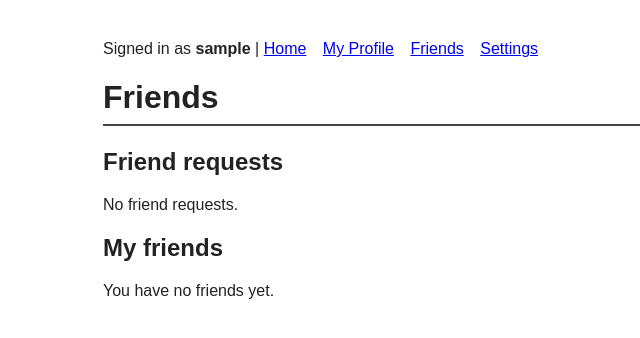
After one commit to 6710615169/BoardWipe, a Django app: page /profile/friends/ in a window 1280 px wide. The commit adds this page. Shown: the top 338 px of the page, without its empty margins (217-857 px from the left). Run offline with Django 5.2, Linux system fonts and the light colour scheme; the visitor is signed in with stand-in values (Sample User, id 1); data comes from the database, SQL or seed files in the repository.

Commit message:
feat(accounts): friend requests and friend list (US-05)

```diff
--- a/src/accounts/admin.py
+++ b/src/accounts/admin.py
@@ -1,5 +1,6 @@
 from django.contrib import admin
 from django.contrib.auth.admin import UserAdmin
-from .models import User
+from .models import FriendRequest, User
 
 admin.site.register(User, UserAdmin)
+admin.site.register(FriendRequest)
--- a/src/accounts/models.py
+++ b/src/accounts/models.py
@@ -47,6 +47,7 @@ class User(AbstractUser):
         blank=True,
         help_text="Upload a profile picture for your account.",
     )
+    friends = models.ManyToManyField('self', blank=True)
 
     def get_display_name(self):
         """Return display_name if set, otherwise fall back to username."""
@@ -58,3 +59,19 @@ class User(AbstractUser):
 
     def __str__(self):
         return self.username
+
+
+class FriendRequest(models.Model):
+    """A pending friend request. Deleted once accepted or declined."""
+
+    from_user = models.ForeignKey(User, on_delete=models.CASCADE, related_name='sent_friend_requests')
+    to_user = models.ForeignKey(User, on_delete=models.CASCADE, related_name='received_friend_requests')
+    created_at = models.DateTimeField(auto_now_add=True)
+
+    class Meta:
+        constraints = [
+            models.UniqueConstraint(fields=['from_user', 'to_user'], name='unique_friend_request'),
+        ]
+
+    def __str__(self):
+        return f'{self.from_user} -> {self.to_user}'
--- a/src/accounts/templates/accounts/base.html
+++ b/src/accounts/templates/accounts/base.html
@@ -35,6 +35,7 @@
             Signed in as <strong>{{ user.username }}</strong> |
             <a href="{% url 'accounts:home' %}">Home</a>
             <a href="{% url 'accounts:profile' %}">My Profile</a>
+            <a href="{% url 'accounts:friends' %}">Friends</a>
             <a href="{% url 'accounts:profile_settings' %}">Settings</a>
         {% else %}
             <a href="{% url 'accounts:home' %}">Home</a>
--- /dev/null
+++ b/src/accounts/templates/accounts/friends.html
@@ -0,0 +1,41 @@
+{% extends "accounts/base.html" %}
+
+{% block title %}Friends{% endblock %}
+
+{% block content %}
+<h1>Friends</h1>
+
+<h2>Friend requests</h2>
+{% for friend_request in incoming_requests %}
+    <div>
+        {{ friend_request.from_user.get_display_name }} ({{ friend_request.from_user.username }})
+        <form method="post" action="{% url 'accounts:accept_friend_request' friend_request.from_user.username %}" style="display:inline">
+            {% csrf_token %}<button type="submit">Accept</button>
+        </form>
+        <form method="post" action="{% url 'accounts:decline_friend_request' friend_request.from_user.username %}" style="display:inline">
+            {% csrf_token %}<button type="submit">Decline</button>
+        </form>
+    </div>
+{% empty %}
+    <p>No friend requests.</p>
+{% endfor %}
+
+<h2>My friends</h2>
+{% for friend in friends %}
+    <div>
+        {{ friend.get_display_name }} ({{ friend.username }})
+        <form method="post" action="{% url 'accounts:remove_friend' friend.username %}" style="display:inline">
+            {% csrf_token %}<button type="submit">Remove</button>
+        </form>
+    </div>
+{% empty %}
+    <p>You have no friends yet.</p>
+{% endfor %}
+
+{% if outgoing_requests %}
+    <h2>Sent requests</h2>
+    {% for friend_request in outgoing_requests %}
+        <p>{{ friend_request.to_user.get_display_name }} ({{ friend_request.to_user.username }}) - pending</p>
+    {% endfor %}
+{% endif %}
+{% endblock %}
--- a/src/accounts/urls.py
+++ b/src/accounts/urls.py
@@ -11,4 +11,9 @@ urlpatterns = [
     path('register/', views.register_view, name='register'),
     path('profile/', views.profile_view, name='profile'),
     path('profile/settings/', views.profile_settings_view, name='profile_settings'),
+    path('profile/friends/', views.friends_view, name='friends'),
+    path('profile/friends/request/<str:username>/', views.send_friend_request, name='send_friend_request'),
+    path('profile/friends/accept/<str:username>/', views.accept_friend_request, name='accept_friend_request'),
+    path('profile/friends/decline/<str:username>/', views.decline_friend_request, name='decline_friend_request'),
+    path('profile/friends/remove/<str:username>/', views.remove_friend, name='remove_friend'),
 ]
--- a/src/accounts/views.py
+++ b/src/accounts/views.py
@@ -3,11 +3,12 @@ from django.contrib import messages
 from django.contrib.auth import login, logout, update_session_auth_hash
 from django.contrib.auth.decorators import login_required
 from django.contrib.auth.forms import AuthenticationForm, PasswordChangeForm
-from django.shortcuts import redirect, render
+from django.shortcuts import get_object_or_404, redirect, render
 from django.utils.http import url_has_allowed_host_and_scheme
 from django.views.decorators.http import require_POST
 
 from .forms import ProfileForm, RegisterForm
+from .models import FriendRequest, User
 
 
 def home(request):
@@ -107,3 +108,67 @@ def profile_settings_view(request):
         form = PasswordChangeForm(user=request.user)
 
     return render(request, 'accounts/profile_settings.html', {'form': form})
+
+
+@login_required
+def friends_view(request):
+    """List the user's friends and their pending friend requests."""
+    context = {
+        'friends': request.user.friends.all(),
+        'incoming_requests': request.user.received_friend_requests.select_related('from_user'),
+        'outgoing_requests': request.user.sent_friend_requests.select_related('to_user'),
+    }
+    return render(request, 'accounts/friends.html', context)
+
+
+@login_required
+@require_POST
+def send_friend_request(request, username):
+    other = get_object_or_404(User, username=username)
+
+    if other == request.user:
+        messages.error(request, 'You cannot add yourself as a friend.')
+    elif request.user.friends.filter(pk=other.pk).exists():
+        messages.info(request, f'You are already friends with {other.get_display_name()}.')
+    elif FriendRequest.objects.filter(from_user=other, to_user=request.user).delete()[0]:
+        # They already asked us, so sending one back accepts it.
+        request.user.friends.add(other)
+        messages.success(request, f'You are now friends with {other.get_display_name()}.')
+    else:
+        FriendRequest.objects.get_or_create(from_user=request.user, to_user=other)
+        messages.success(request, f'Friend request sent to {other.get_display_name()}.')
+
+    return redirect('accounts:friends')
+
+
+@login_required
+@require_POST
+def accept_friend_request(request, username):
+    # Scoping by to_user means only the recipient can accept.
+    friend_request = get_object_or_404(
+        FriendRequest, from_user__username=username, to_user=request.user
+    )
+    request.user.friends.add(friend_request.from_user)
+    friend_request.delete()
+    messages.success(request, f'You are now friends with {friend_request.from_user.get_display_name()}.')
+    return redirect('accounts:friends')
+
+
+@login_required
+@require_POST
+def decline_friend_request(request, username):
+    friend_request = get_object_or_404(
+        FriendRequest, from_user__username=username, to_user=request.user
+    )
+    friend_request.delete()
+    messages.success(request, 'Friend request declined.')
+    return redirect('accounts:friends')
+
+
+@login_required
+@require_POST
+def remove_friend(request, username):
+    other = get_object_or_404(User, username=username)
+    request.user.friends.remove(other)
+    messages.success(request, f'{other.get_display_name()} was removed from your friends.')
+    return redirect('accounts:friends')
```
Also changed, not shown: src/accounts/tests.py (+42 -1 lines), src/accounts/migrations/0004_user_friends_friendrequest.py (added).
